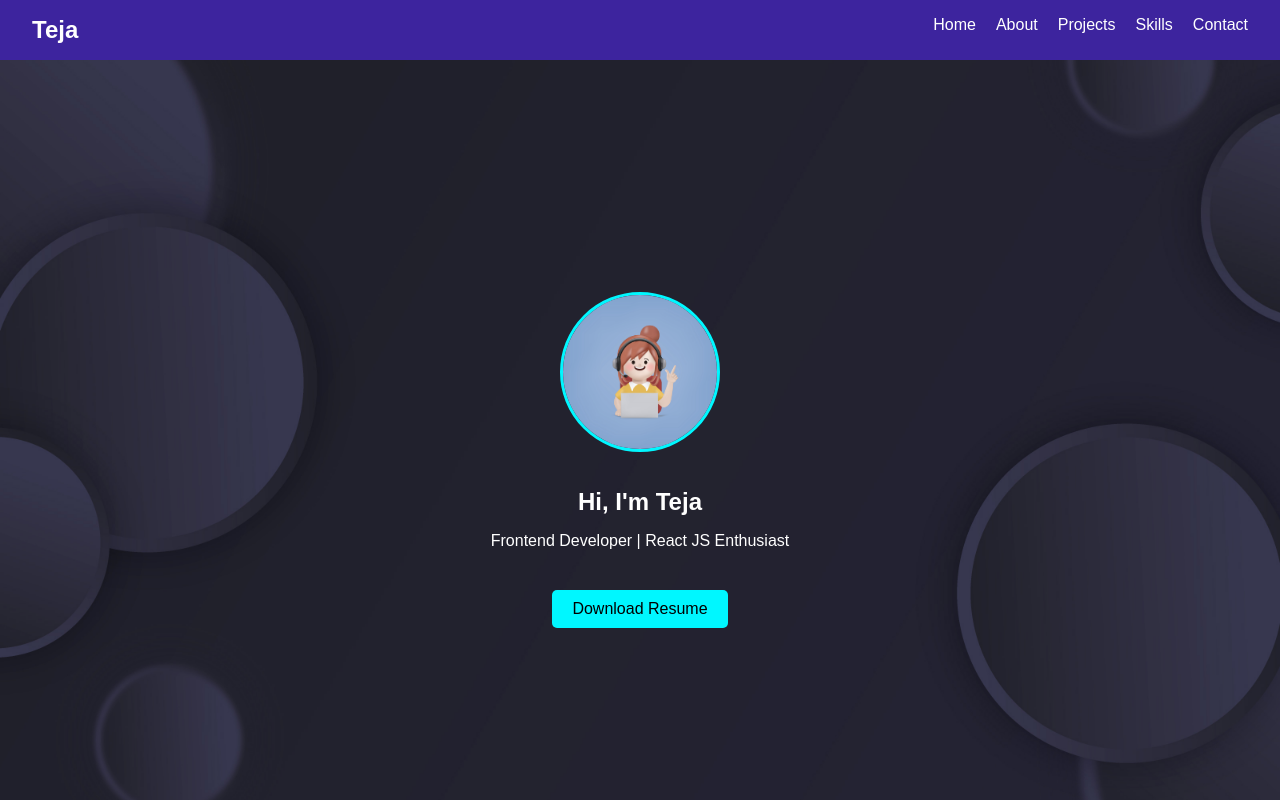
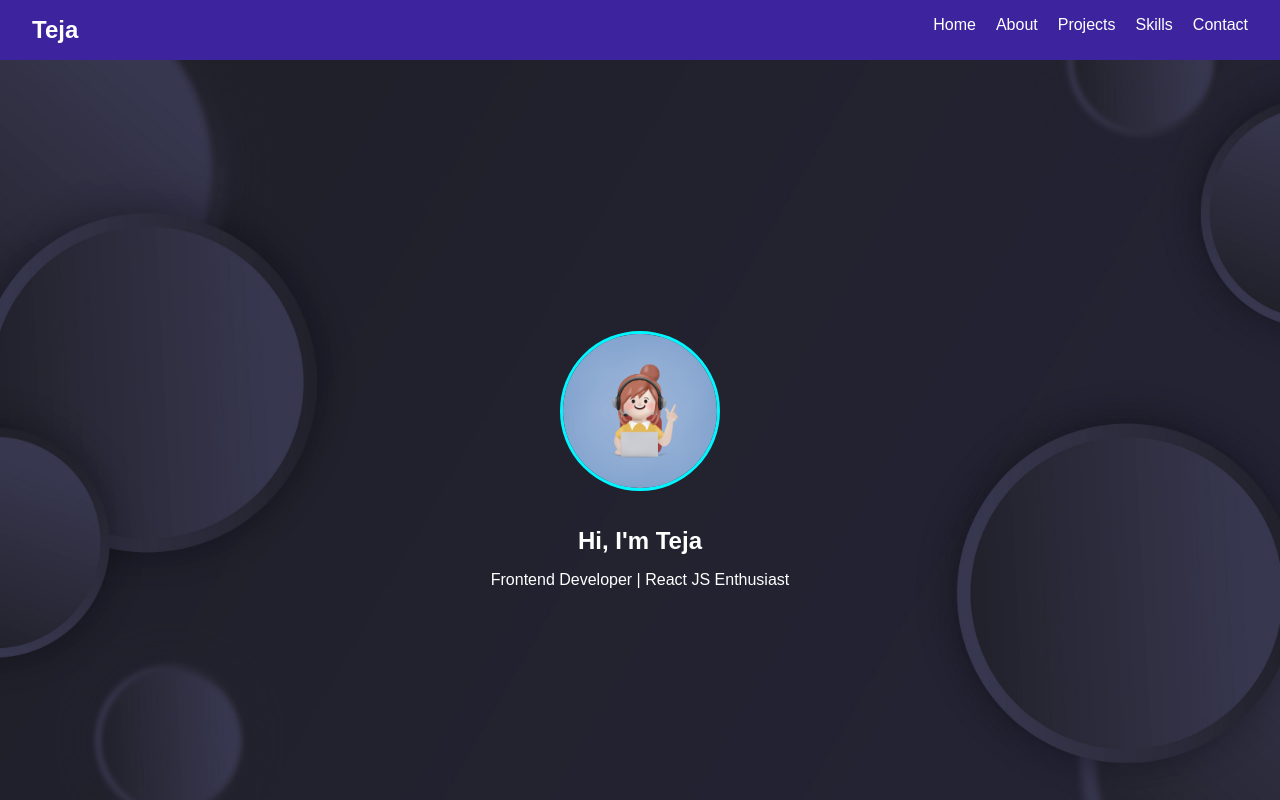
Before and after one commit to teja-reddy21/developer_portfolio, a React (Vite) app: page / in a window 1280 px wide. Shown: the top 800 px of the page. Built offline with nearby package versions, Linux system fonts and the light colour scheme; the HTML template or start-up script is replaced by a standard one.

Commit message:
amination

```diff
--- a/src/Componants/Home page/Home.jsx
+++ b/src/Componants/Home page/Home.jsx
@@ -1,17 +1,30 @@
 import React from 'react'
 import './home.css'
 import profileImg from '../../assets/profile.jpg';
+import { motion } from "motion/react"
 const Home = () => {
   return (
     <section id="home" className="home">
         <div className='home-content'>
+          <motion.div
+            initial={{ opacity: 0, scale: 0.5 }}
+            animate={{ opacity: 1, scale: 1 }}
+            transition={{
+                duration: 0.5,
+                scale: { type: "spring", visualDuration: 0.5, bounce: 0.5 },
+            }}
+
+        >
           <div className='profile-pic-container'>
             <img src={profileImg} alt='Teja Profile' className='profile-pic' />
           </div>
+        </motion.div>
+
+
        <div className='text-content'>
       <h1>Hi, I'm Teja</h1>
       <p>Frontend Developer | React JS Enthusiast</p>
-      <a href='/web developer.pdf' download className='resume-btn'>Download Resume</a>
+
        </div>
        </div>
     </section>
```
